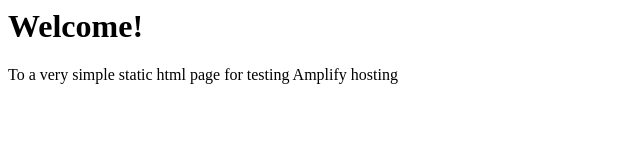
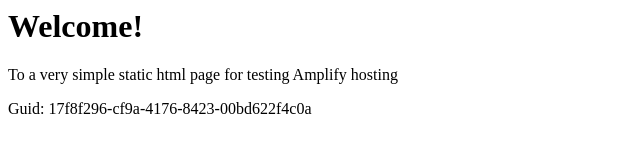
Before and after one commit to aws-aemilia-bom/Github-PR-Commit-Integration-Test-DoNotTouch-v1-prod-ap-south-1, a website: page src/index.html in a window 1280 px wide. Shown: the whole page, without its empty margins (0-640 px from the left). Drawn offline with Linux system fonts and the light colour scheme.

Commit message:
commit from integ tests

```diff
--- a/src/index.html
+++ b/src/index.html
@@ -1,3 +1,5 @@
+
+
 <html lang="en">
 
 <head>
@@ -10,6 +12,6 @@
 <body>
     <h1>Welcome!</h1>
     <p>To a very simple static html page for testing Amplify hosting</p>
-</body>
+    <p>Guid: 17f8f296-cf9a-4176-8423-00bd622f4c0a</p></body>
 
 </html>
```
